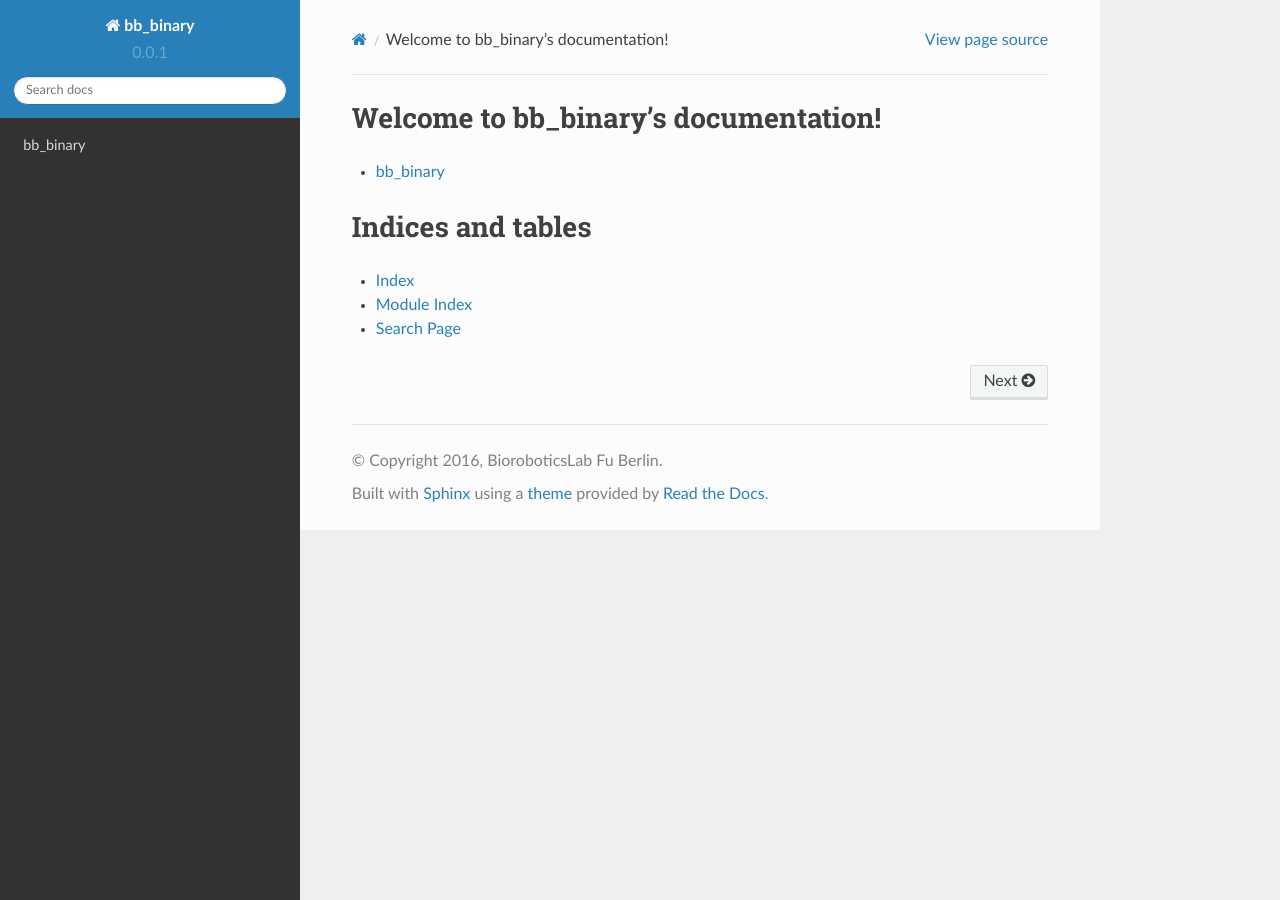
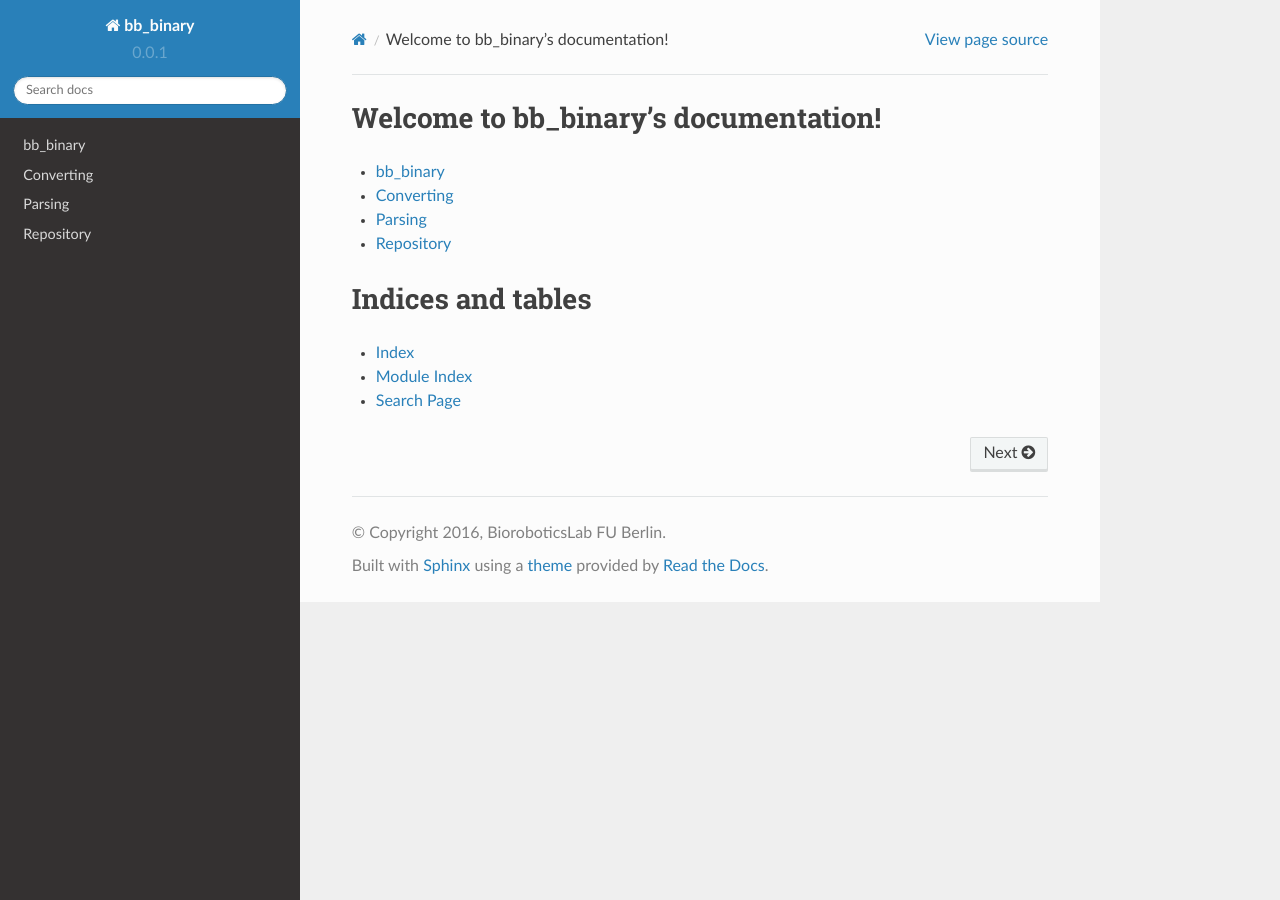
Before and after one commit to BioroboticsLab/bb_binary, a Sphinx documentation site: the page built from docs/index.rst, in a window 1280 px wide. Built offline with Sphinx 7.4.7 and the Read the Docs theme 2.0.0, drawn with Linux system fonts in a browser that asks for light colours.

Commit message:
Prepare documentation for new module structure. [skip ci]

```diff
--- a/docs/conf.py
+++ b/docs/conf.py
@@ -77,7 +77,7 @@ master_doc = 'index'
 
 # General information about the project.
 project = u'bb_binary'
-copyright = u'2016, BioroboticsLab Fu Berlin'
+copyright = u'2016, BioroboticsLab FU Berlin'
 author = u'Benjamin Wild, Benjamin Rosemann, Leon Sixt'
 
 # The version info for the project you're documenting, acts as replacement for
--- a/docs/index.rst
+++ b/docs/index.rst
@@ -5,6 +5,9 @@ Welcome to bb_binary's documentation!
    :maxdepth: 2
 
    api/init
+   api/converting
+   api/parsing
+   api/repository
 
 
 Indices and tables
```
Also changed, not shown: docs/api/converting.rst (added, +8 -0 lines), docs/api/parsing.rst (added, +8 -0 lines), docs/api/repository.rst (added, +8 -0 lines).
